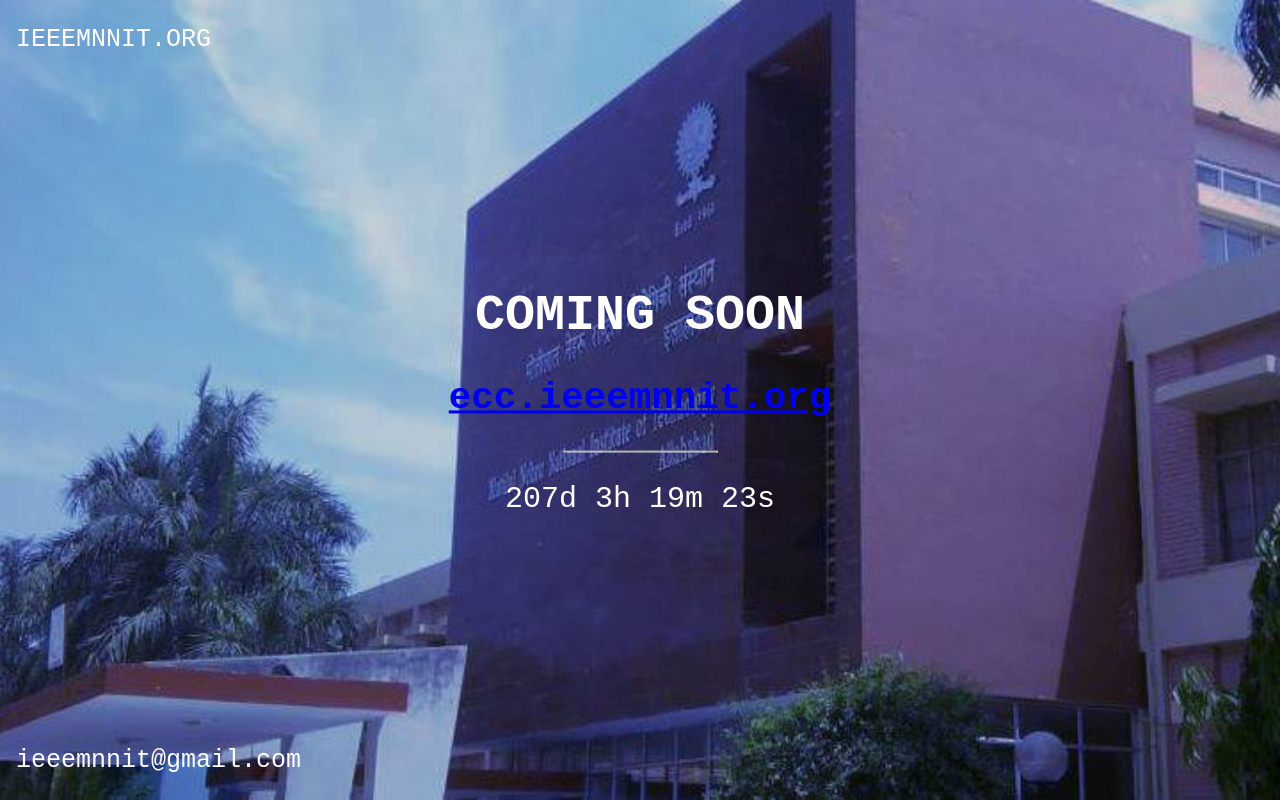
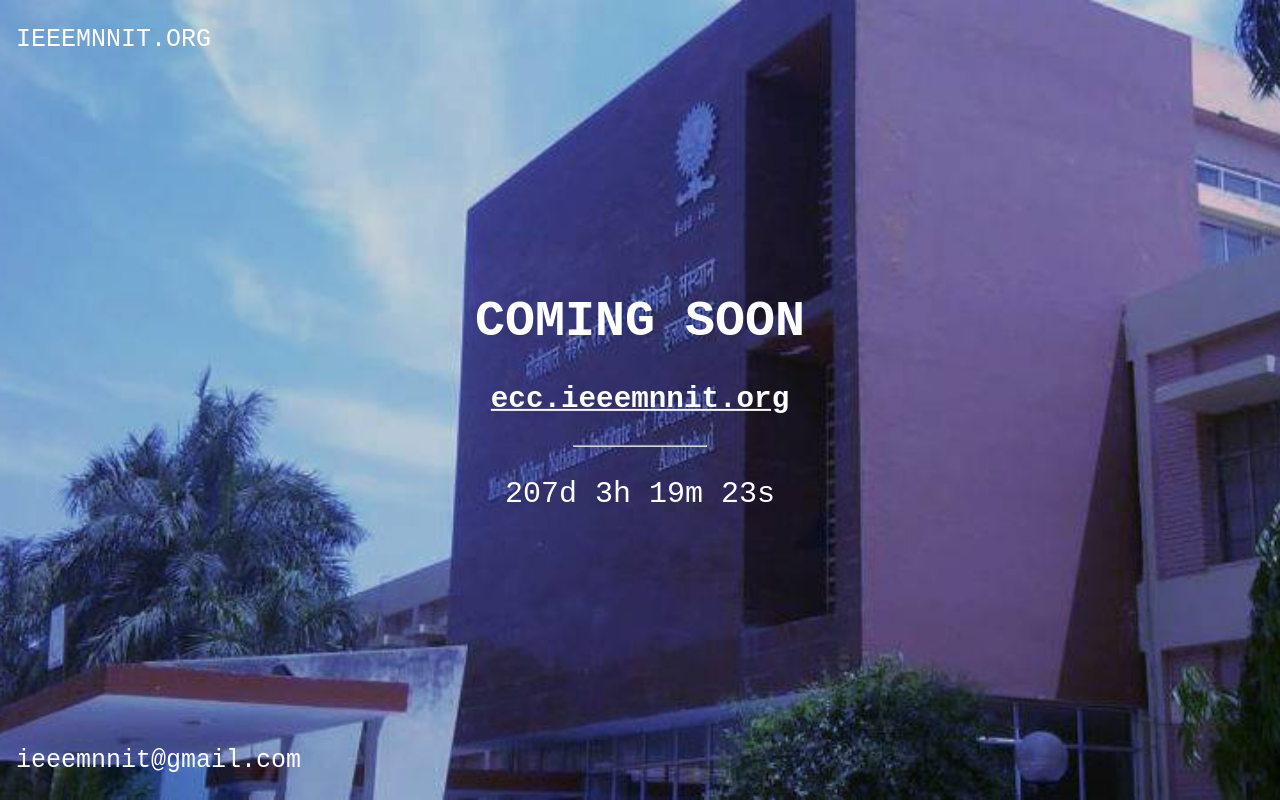
Before and after one commit to ieeemnnit/ieeemnnit.github.io, a plain HTML site: page index.html in a window 1280 px wide. Drawn offline with Linux system fonts and the light colour scheme.

Commit message:
Update index.html

```diff
--- a/index.html
+++ b/index.html
@@ -5,7 +5,9 @@ body, html {
     height: 100%;
     margin: 0;
 }
-
+    a, li{test-decoration:none;
+        color:white;
+    }
 .bgimg {
     background-image: url('/mnnitdark.jpg');
     height: 100%;
@@ -50,7 +52,7 @@ hr {
   </div>
   <div class="middle">
     <h1>COMING SOON</h1>
-      <h2><a href="ecc.ieeemnnit.org">ecc.ieeemnnit.org</a></h2>
+      <h3><a href="ecc.ieeemnnit.org">ecc.ieeemnnit.org</a></h3>
     <hr>
     <p id="demo" style="font-size:30px"></p>
   </div>
```
